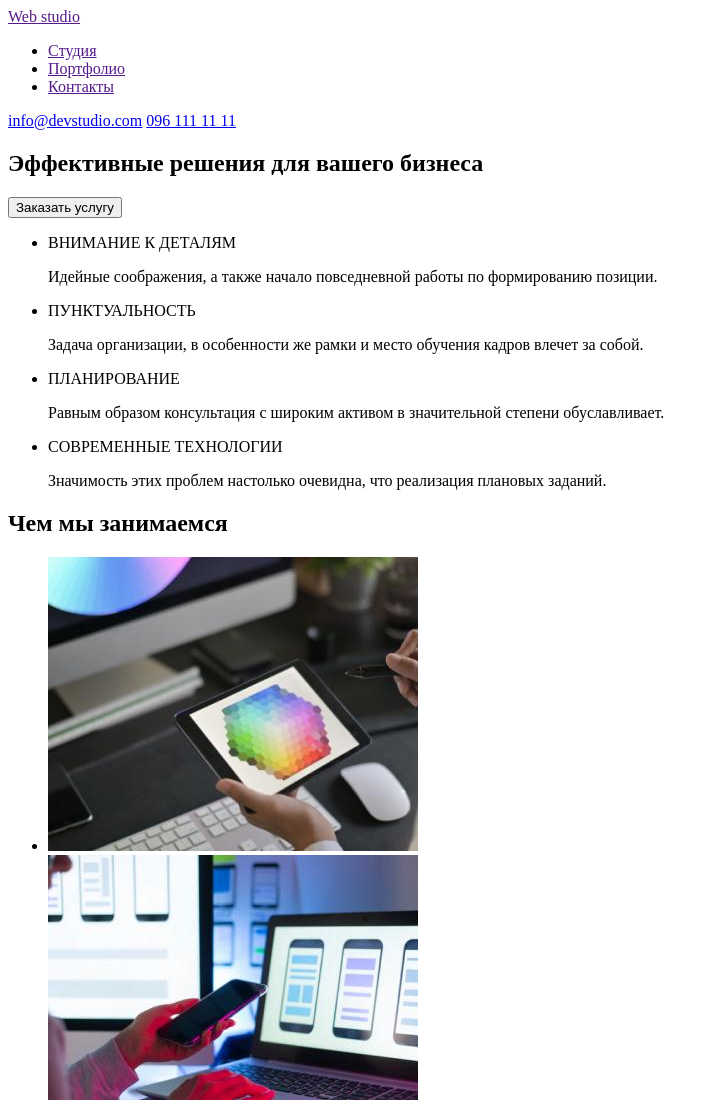
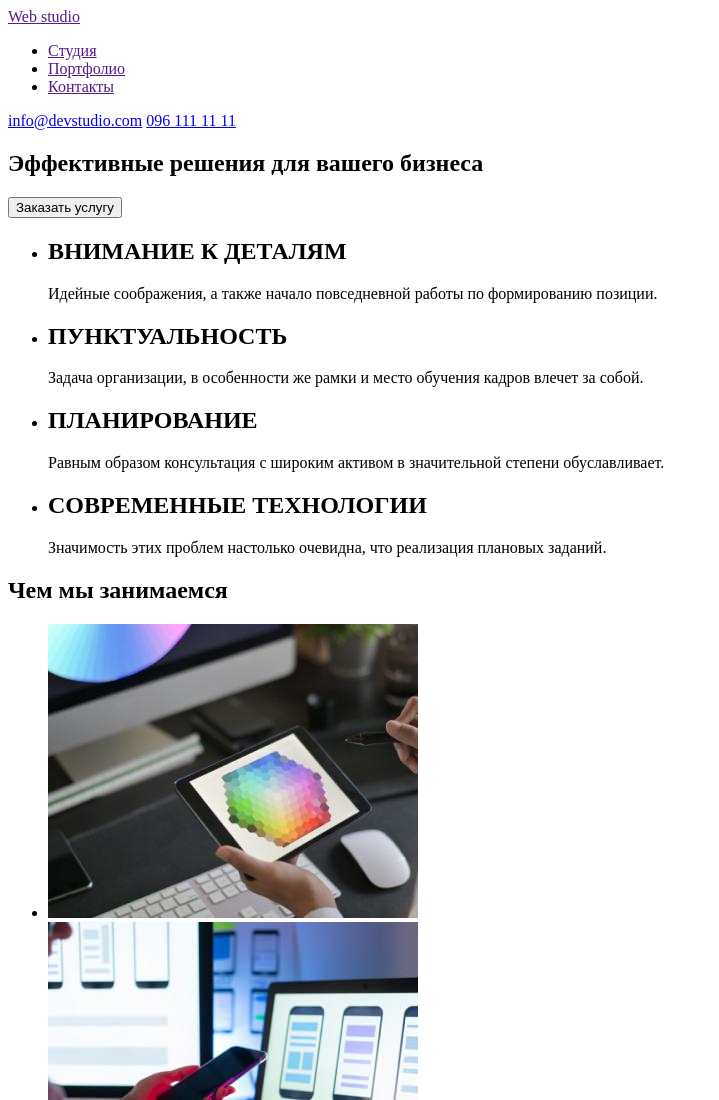
Before and after one commit to shxcf/goit-markup-hw-01, a plain HTML site: page index.html in a window 1280 px wide. Shown: the top 1100 px of the page, without its empty margins (0-719 px from the left). Drawn offline with Linux system fonts and the light colour scheme.

Commit message:
Поменяла параграф на заголовок

```diff
--- a/index.html
+++ b/index.html
@@ -37,19 +37,19 @@
         <section>
             <ul>
                 <li>
-                    <p>ВНИМАНИЕ К ДЕТАЛЯМ</p>
+                    <h2>ВНИМАНИЕ К ДЕТАЛЯМ</h2>
                     <p>Идейные соображения, а также начало повседневной работы по формированию позиции.</p>
                 </li>
                 <li>
-                    <p>ПУНКТУАЛЬНОСТЬ</p>
+                    <h2>ПУНКТУАЛЬНОСТЬ</h2>
                     <p>Задача организации, в особенности же рамки и место обучения кадров влечет за собой.</p>
                 </li>
                 <li>
-                    <p>ПЛАНИРОВАНИЕ</p>
+                    <h2>ПЛАНИРОВАНИЕ</h2>
                     <p>Равным образом консультация с широким активом в значительной степени обуславливает.</p>
                 </li>
                 <li>
-                    <p>СОВРЕМЕННЫЕ ТЕХНОЛОГИИ</p>
+                    <h2>СОВРЕМЕННЫЕ ТЕХНОЛОГИИ</h2>
                     <p>Значимость этих проблем настолько очевидна, что реализация плановых заданий.</p>
                 </li>
             </ul>
```
